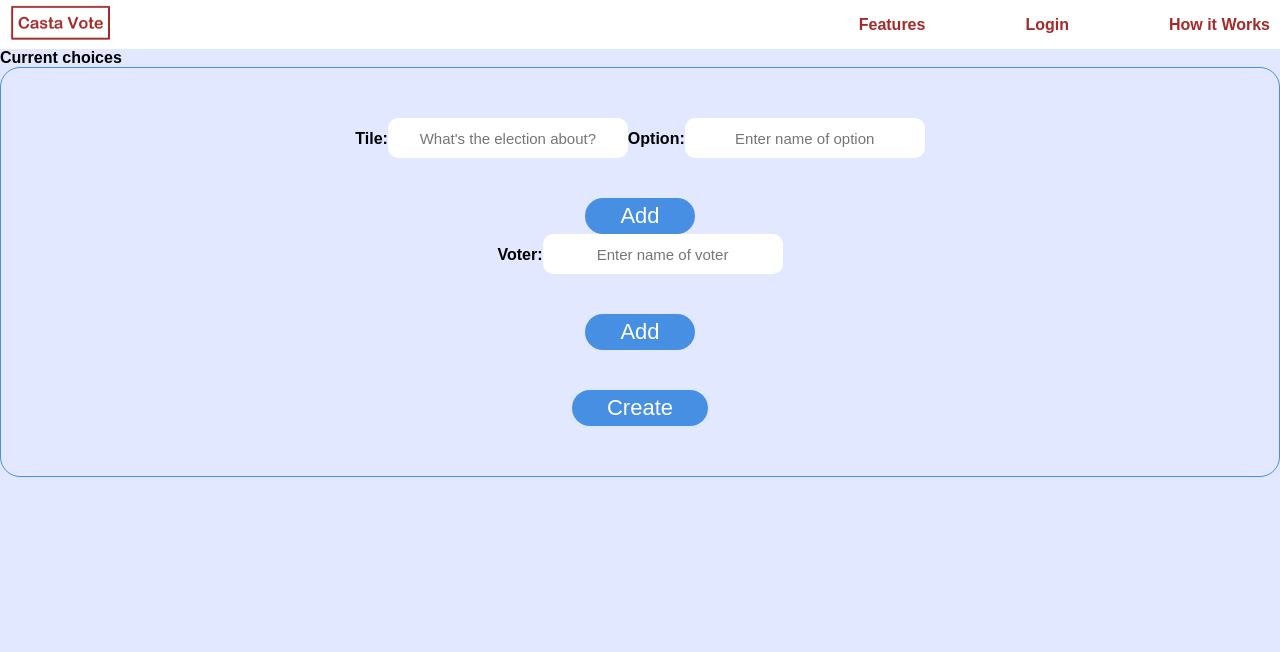
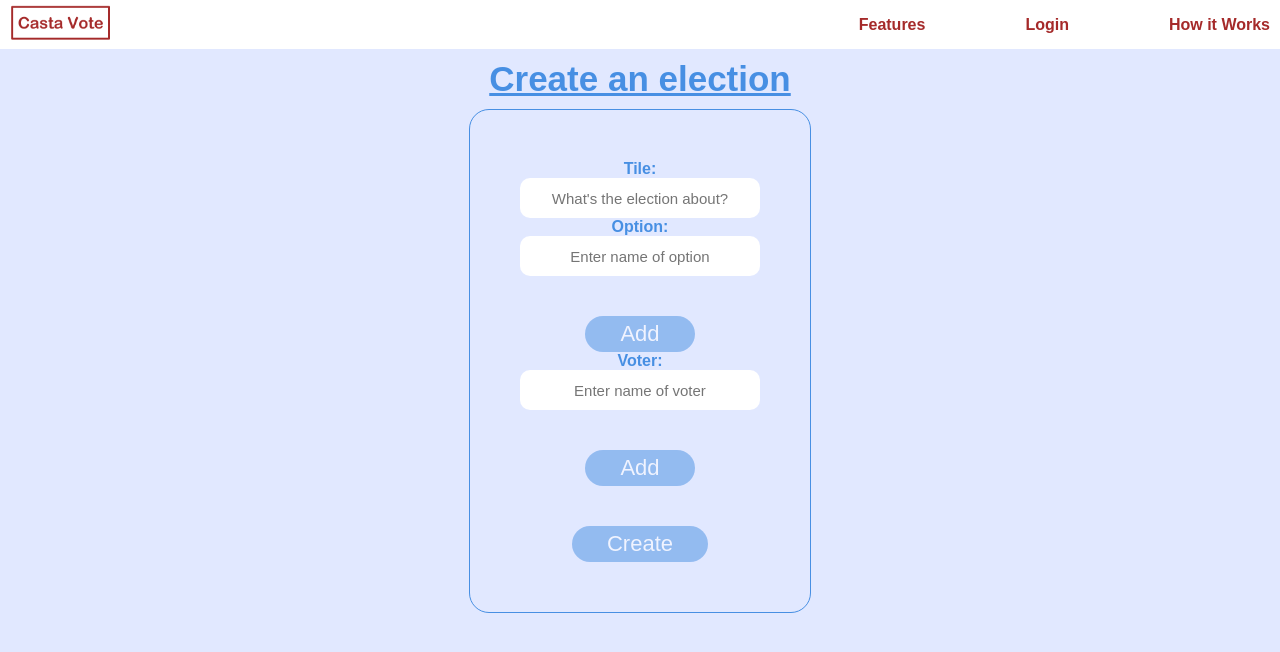
Before and after one commit to chris-wamae/kindledecision, a React (Create React App) app in the folder front-end/: page /create-election in a window 1280 px wide. Shown: the top 652 px of the page. Built offline with nearby package versions, Linux system fonts and the light colour scheme.

Commit message:
Added input validation to create-election page

```diff
--- a/front-end/src/styles/CreateElection.css
+++ b/front-end/src/styles/CreateElection.css
@@ -0,0 +1,60 @@
+.election-container {
+    display: flex;
+    flex-direction: row;
+}
+
+.page-header {
+    color:var(--chefchaouenBlue);
+    text-decoration:underline;
+    font-size:35px;
+    font-weight: bold;
+    text-align: center;
+    margin:10px 0px;
+}
+
+.election-container {
+    justify-content:space-around;
+    color:var(--chefchaouenBlue);
+}
+
+.election-form
+{
+display:flex;
+flex-direction:column;
+}
+
+.choice-info{
+
+}
+
+.choices-container
+{
+    background-color:white;
+    border-radius:10px;
+
+}
+
+.hr
+{
+color:black;
+height:20px;
+}
+
+.info-title {
+  font-size:23px;
+}
+
+.election-form-div {}
+
+.election-form {}
+
+.add-button:disabled{
+   opacity:0.5;
+}
+
+.submit-button:disabled
+{
+  opacity:0.5;
+}
+
+.voter-info {}
--- a/front-end/src/views/CreateElection.js
+++ b/front-end/src/views/CreateElection.js
@@ -1,4 +1,5 @@
 import Navbar from "../components/Navbar";
+import "../styles/CreateElection.css"
 import { useState } from "react";
 import { useRef } from "react";
 function CreateElection() {
@@ -18,6 +19,16 @@ function CreateElection() {
   const [electionChoices, setElectionChoices] = useState([])
 
   const [electionVoters, setElectionVoters] = useState([])
+
+  const canSave = () => {
+  if(electionTitle !== "" && electionChoices.length !== 0 && electionVoters.length !== 0)
+  {
+    return false
+  }
+  else{
+    return true
+  }
+  }
 
   const getTime = () => {
 
@@ -56,22 +67,45 @@ function CreateElection() {
     <>
       <Navbar navItems={navItems} />
 
-      <div className="page-header"></div>
+      <div className="page-header">Create an election</div>
 
       <div className="election-container">
 
         <div className="choice-info">
           {
             <>
-              <div className="choice-info-title">Current choices</div>
               {
-                electionChoices.map(choice => {
-                  return <>
-                    <div>{choice}</div>
-                    <button>-</button>
+                electionChoices.length == 0 ?
+                  <></>
+                  :
+                  <>
+                    <div className="info-title">Current choices</div>
+                    <div className="choices-container">
+                      {
+
+                        electionChoices.map((choice, i) => {
+                          if (electionChoices.length - 1 == i) {
+                            return <>
+                              <div>{choice}</div>
+                              <button>-</button>
+                            </>
+                          }
+                          else {
+                            return <>
+                              <div>{choice}</div>
+                              <button>-</button>
+                              <hr />
+                            </>
+                          }
+
+                        })
+
+
+                      }
+                    </div>
                   </>
-                })
               }
+
             </>
 
           }
@@ -84,16 +118,16 @@ function CreateElection() {
 
             <label htmlFor="election-title">Tile:</label>
 
-            <input title="election-title" placeholder="What's the election about?" onChange={(e) => setElectionTitle(e.target.value)}></input>
+            <input title="election-title" placeholder="What's the election about?"  onChange={(e) => setElectionTitle(e.target.value)}></input>
 
             <label htmlFor="election-choice">Option:</label>
             <input title="election-choice" placeholder="Enter name of option" ref={choiceInput} onChange={(e) => setChoiceName(e.target.value)}></input>
 
-            <button className="add-button" onClick={(e) => {
+            <button className="add-button" disabled={choiceName == ""}  onClick={(e) => {
               e.preventDefault();
               setElectionChoices([...electionChoices, choiceName])
               choiceInput.current.value = ""
-
+              setChoiceName("")
             }
 
             }
@@ -102,13 +136,15 @@ function CreateElection() {
             <label htmlFor="election-voter">Voter:</label>
             <input title="election-voter" placeholder="Enter name of voter" onChange={(e) => setVoterName(e.target.value)} ref={voterInput}></input>
 
-            <button className="add-button" onClick={(e) => {
+            <button className="add-button" disabled={voterName
+             == ""}  onClick={(e) => {
               e.preventDefault();
               setElectionVoters([...electionVoters, voterName])
               voterInput.current.value = ""
+              setVoterName("")
             }}>Add</button>
 
-            <button onClick={(e) => {
+            <button className="submit-button" disabled={canSave()} onClick={(e) => {
               e.preventDefault();
               console.log(createElection(electionTitle, electionChoices, electionVoters))
             }}>Create</button>
@@ -119,6 +155,43 @@ function CreateElection() {
 
 
         <div className="voter-info">
+          {
+            <>
+              {
+                electionVoters.length == 0 ?
+                  <></>
+                  :
+                  <>
+                    <div className="info-title">Current choices</div>
+                    <div className="voters-container">
+                      {
+
+                        electionVoters.map((voter, i) => {
+                          if (electionVoters.length - 1 == i) {
+                            return <>
+                              <div>{voter}</div>
+                              <button>-</button>
+                            </>
+                          }
+                          else {
+                            return <>
+                              <div>{voter}</div>
+                              <button>-</button>
+                              <hr />
+                            </>
+                          }
+
+                        })
+
+
+                      }
+                    </div>
+                  </>
+              }
+
+            </>
+
+          }
 
         </div>
 
```
